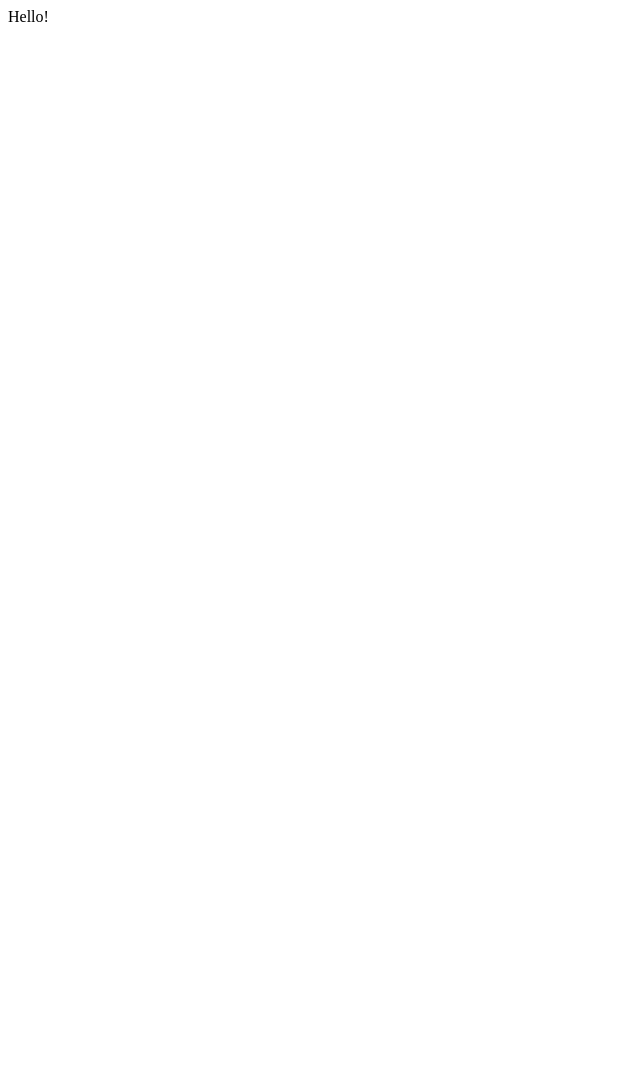
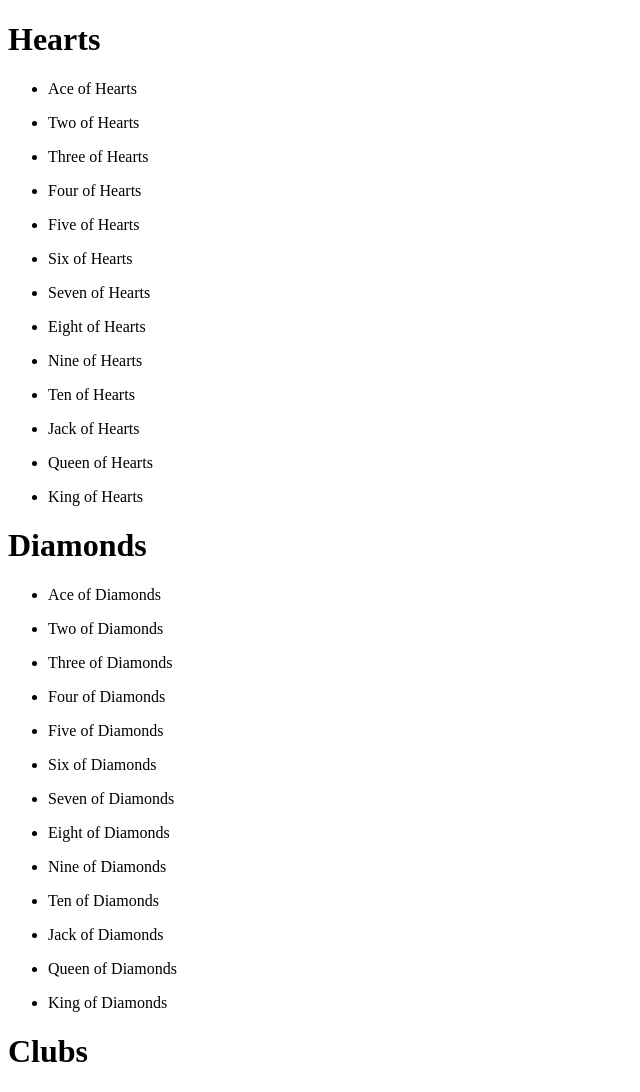
Before and after one commit to BeardedBry/react-gofish, a React (Vite) app: page / in a window 1280 px wide. Shown: the top 1092 px of the page, without its empty margins (0-640 px from the left). Before the commit the page ends 800 px from the top, so only its background shows below. Built offline with nearby package versions, Linux system fonts and the light colour scheme.

Commit message:
Added Scratch, Card, Suit, Refactoring Card ans Suit to be Carcontext

```diff
--- a/src/App.js
+++ b/src/App.js
@@ -1,8 +1,22 @@
 import React from "react";
 import ReactDOM from "react-dom";
+import Suit from './Suit';
+import Scratch from './Scratch';
+import CardContext from './contexts/Cardcontext';
+
 
 const App = () => {
-    return <div> Hello! </div>
+
+    return (
+        <CardContext>
+            <div>
+                <Suit name={'Hearts'} />
+                <Suit name={'Diamonds'} />
+                <Suit name={'Clubs'} />
+                <Suit name={'Spades'} />
+            </div>
+        </CardContext>
+    )
 }
 
 
--- /dev/null
+++ b/src/Card.js
@@ -0,0 +1,33 @@
+import React, { useState } from 'react';
+
+const Card = ({ props }) => {
+    const { name, value, suit } = props;
+    return (
+        <div>
+            <p>{name} of {suit}</p>
+        </div>
+    )
+}
+
+export default Card;
+
+
+//this.nine = {
+    //     name: 'Nine',
+    //     suit: name,
+    //     value: 9,
+    //     trump: false,
+    //     ownerName: null
+    // }
+
+// class Card extends Component {
+//     constructor(props) {
+//         super(props);
+
+//     }
+
+//     render() {
+
+//         return (<h1>Card</h1>)
+//     }
+// }
--- /dev/null
+++ b/src/Scratch.js
@@ -0,0 +1,17 @@
+import React, { useContext } from 'react';
+import { CardCtx } from './contexts/Cardcontext';
+
+const Scratch = () => {
+
+    const ctx = useContext(CardCtx);
+
+    return (
+        <pre>
+            Scratch
+            {ctx}
+            end of scratch
+        </pre>
+    )
+}
+
+export default Scratch;
--- /dev/null
+++ b/src/Suit.js
@@ -0,0 +1,51 @@
+import React from 'react';
+import Card from './Card';
+
+class Suit extends React.Component {
+    constructor(props) {
+        super(props)
+
+        this.state = {
+            suit: props.name,
+            two: { name: "Two", value: 2, suit: props.name },
+            three: { name: "Three", value: 3, suit: props.name },
+            four: { name: "Four", value: 4, suit: props.name },
+            five: { name: "Five", value: 5, suit: props.name },
+            six: { name: "Six", value: 6, suit: props.name },
+            seven: { name: "Seven", value: 7, suit: props.name },
+            eight: { name: "Eight", value: 8, suit: props.name },
+            nine: { name: "Nine", value: 9, suit: props.name },
+            ten: { name: "Ten", value: 10, suit: props.name },
+            jack: { name: "Jack", value: 11, suit: props.name },
+            queen: { name: "Queen", value: 12, suit: props.name },
+            king: { name: "King", value: 13, suit: props.name },
+            ace: { name: "Ace", value: 14, suit: props.name },
+        }
+
+    }
+
+    render() {
+        return (
+            <div>
+                <h1>{this.state.suit}</h1>
+                <ul>
+                    <li><Card props={this.state.ace} /> </li>
+                    <li><Card props={this.state.two} /> </li>
+                    <li><Card props={this.state.three} /> </li>
+                    <li><Card props={this.state.four} /> </li>
+                    <li><Card props={this.state.five} /> </li>
+                    <li><Card props={this.state.six} /> </li>
+                    <li><Card props={this.state.seven} /></li>
+                    <li><Card props={this.state.eight} /></li>
+                    <li><Card props={this.state.nine} /></li>
+                    <li><Card props={this.state.ten} /></li>
+                    <li><Card props={this.state.jack} /></li>
+                    <li><Card props={this.state.queen} /></li>
+                    <li><Card props={this.state.king} /></li>
+                </ul>
+            </div>
+        )
+    }
+}
+
+export default Suit;
--- /dev/null
+++ b/src/contexts/Cardcontext.js
@@ -0,0 +1,88 @@
+import React, { useReducer, useMemo } from 'react';
+
+
+export const CardCtx = React.createContext();
+
+
+function reducer(state, action) {
+    switch (action.type) {
+        case 'addCard':
+
+        default:
+            return state;
+    }
+}
+
+
+const CardsContext = (props) => {
+
+    const [state, dispatch] = useReducer(reducer, initialState);
+
+
+    return (
+        <CardCtx.Provider value="test">
+            {props.children}
+        </CardCtx.Provider>
+    )
+}
+
+export default CardsContext;
+
+
+
+const initialState = {
+    cards: [
+        { name: "Two", value: 2, owner: null, suit: 'Hearts' },
+        { name: "Three", value: 3, owner: null, suit: 'Hearts' },
+        { name: "Four", value: 4, owner: null, suit: 'Hearts' },
+        { name: "Five", value: 5, owner: null, suit: 'Hearts' },
+        { name: "Six", value: 6, owner: null, suit: 'Hearts' },
+        { name: "Seven", value: 7, owner: null, suit: 'Hearts' },
+        { name: "Eight", value: 8, owner: null, suit: 'Hearts' },
+        { name: "Nine", value: 9, owner: null, suit: 'Hearts' },
+        { name: "Ten", value: 10, owner: null, suit: 'Hearts' },
+        { name: "Jack", value: 11, owner: null, suit: 'Hearts' },
+        { name: "Queen", value: 12, owner: null, suit: 'Hearts' },
+        { name: "King", value: 13, owner: null, suit: 'Hearts' },
+        { name: "Ace", value: 14, owner: null, suit: 'Hearts' },
+        { name: "Two", value: 2, owner: null, suit: 'Diamonds' },
+        { name: "Three", value: 3, owner: null, suit: 'Diamonds' },
+        { name: "Four", value: 4, owner: null, suit: 'Diamonds' },
+        { name: "Five", value: 5, owner: null, suit: 'Diamonds' },
+        { name: "Six", value: 6, owner: null, suit: 'Diamonds' },
+        { name: "Seven", value: 7, owner: null, suit: 'Diamonds' },
+        { name: "Eight", value: 8, owner: null, suit: 'Diamonds' },
+        { name: "Nine", value: 9, owner: null, suit: 'Diamonds' },
+        { name: "Ten", value: 10, owner: null, suit: 'Diamonds' },
+        { name: "Jack", value: 11, owner: null, suit: 'Diamonds' },
+        { name: "Queen", value: 12, owner: null, suit: 'Diamonds' },
+        { name: "King", value: 13, owner: null, suit: 'Diamonds' },
+        { name: "Ace", value: 14, owner: null, suit: 'Diamonds' },
+        { name: "Two", value: 2, owner: null, suit: 'Clubs' },
+        { name: "Three", value: 3, owner: null, suit: 'Clubs' },
+        { name: "Four", value: 4, owner: null, suit: 'Clubs' },
+        { name: "Five", value: 5, owner: null, suit: 'Clubs' },
+        { name: "Six", value: 6, owner: null, suit: 'Clubs' },
+        { name: "Seven", value: 7, owner: null, suit: 'Clubs' },
+        { name: "Eight", value: 8, owner: null, suit: 'Clubs' },
+        { name: "Nine", value: 9, owner: null, suit: 'Clubs' },
+        { name: "Ten", value: 10, owner: null, suit: 'Clubs' },
+        { name: "Jack", value: 11, owner: null, suit: 'Clubs' },
+        { name: "Queen", value: 12, owner: null, suit: 'Clubs' },
+        { name: "King", value: 13, owner: null, suit: 'Clubs' },
+        { name: "Ace", value: 14, owner: null, suit: 'Clubs' },
+        { name: "Two", value: 2, owner: null, suit: 'Spades' },
+        { name: "Three", value: 3, owner: null, suit: 'Spades' },
+        { name: "Four", value: 4, owner: null, suit: 'Spades' },
+        { name: "Five", value: 5, owner: null, suit: 'Spades' },
+        { name: "Six", value: 6, owner: null, suit: 'Spades' },
+        { name: "Seven", value: 7, owner: null, suit: 'Spades' },
+        { name: "Eight", value: 8, owner: null, suit: 'Spades' },
+        { name: "Nine", value: 9, owner: null, suit: 'Spades' },
+        { name: "Ten", value: 10, owner: null, suit: 'Spades' },
+        { name: "Jack", value: 11, owner: null, suit: 'Spades' },
+        { name: "Queen", value: 12, owner: null, suit: 'Spades' },
+        { name: "King", value: 13, owner: null, suit: 'Spades' },
+        { name: "Ace", value: 14, owner: null, suit: 'Spades' }
+    ],
+};
```
Also changed, not shown: 1 other file (tests, documents, lock files or other folders).
